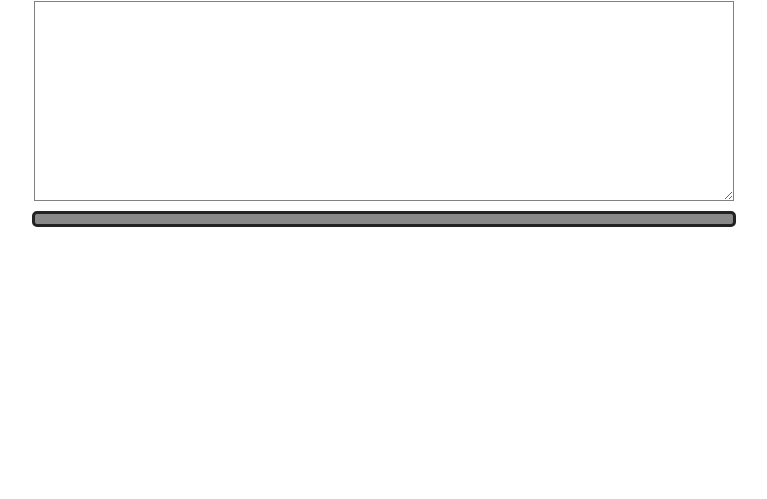
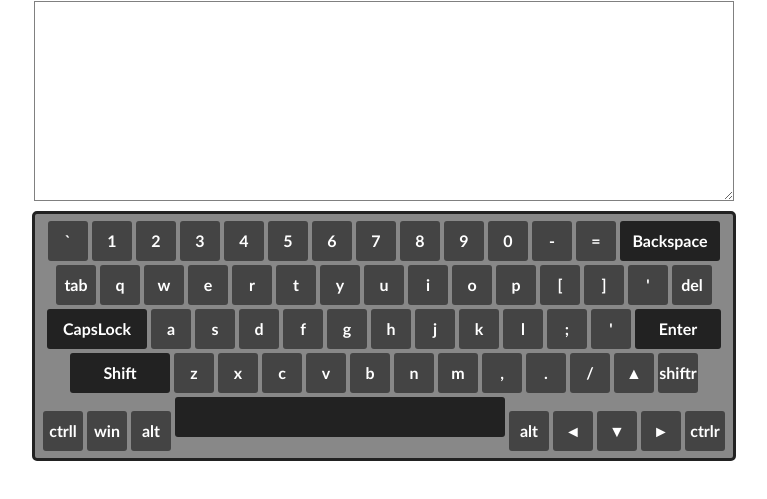
Before and after one commit to PopovaOlha/virtual-keyboard, a website with bundled scripts: page html/index.html in a window 1280 px wide. Shown: the part 49-548 px from the top of the page, without its empty margins (256-1023 px from the left). Built offline with nearby package versions, Linux system fonts and the light colour scheme.

Commit message:
feat: create a keys for keyboard

```diff
--- a/js/app.js
+++ b/js/app.js
@@ -1,3 +1,5 @@
+import keyLayout from './keys.js';
+
 const Keyboard = {
   elements: {
     container: null,
@@ -33,6 +35,7 @@ const Keyboard = {
     textArea.classList.add('body--textarea');
     main.classList.add('keyboard');
     keysContainer.classList.add('keyboard__keys');
+    keysContainer.appendChild(this._createKeys());
 
     // add to DOM
     container.append(textArea);
@@ -40,13 +43,102 @@ const Keyboard = {
     document.body.append(container, main);
   },
 
-  createKeys() {},
+  _createKeys({properties} = this) {
+    const fragment = document.createDocumentFragment();
+    const keyLayout = ['`', '1', '2', '3', '4', '5', '6', '7', '8', '9', '0', '-', '=', 'Backspace',
+    'Tab', 'q', 'w', 'e', 'r', 't', 'y', 'u', 'i', 'o', 'p', '[', ']', '\'', 'Del',
+    'CapsLock', 'a', 's', 'd', 'f', 'g', 'h', 'j', 'k', 'l', ';', "'", 'Enter',
+    'ShiftL', 'z', 'x', 'c', 'v', 'b', 'n', 'm', ',', '.', '/', '▲', 'ShiftR',
+    'CtrlL', 'Win', 'Alt', 'Space', 'Alt', '◄', '▼', '►', 'CtrlR'];
 
-  triggerEvent(handlerName) {
+    keyLayout.forEach(key => {
+    const keyElement = document.createElement('button');
+    const insertLineBreak = ['Backspace', 'Del', 'Enter', 'ShiftR', 'CtrlR' ].indexOf(key) !== -1;
+
+    //add attributes of a key
+    keyElement.setAttribute('type', 'button');
+    keyElement.classList.add('keyboard__key');
+
+    switch (key) {
+        case 'Backspace':
+            keyElement.classList.add('specific-color', 'key--max-wide');
+            keyElement.innerHTML = 'Backspace';
+
+            keyElement.addEventListener('click', () => {
+                properties.value = properties.value.substring(0, properties.value.length -1);
+                this._triggerEvent('oninput');
+            })
+
+            break;
+
+        case 'CapsLock':
+            keyElement.classList.add('specific-color', 'key--max-wide');
+            keyElement.innerHTML = 'CapsLock';
+
+            keyElement.addEventListener('click', () => {
+                this._toggleCapsLock();
+            })
+
+            break;
+
+        case 'Enter':
+            keyElement.classList.add('specific-color', 'key--wide');
+            keyElement.innerHTML = 'Enter';
+
+            keyElement.addEventListener('click', () => {
+                properties.value += '\n';
+                this._triggerEvent('oninput');
+            })
+
+            break;
+
+        case 'Space':
+            keyElement.classList.add('specific-color', 'key--extra-wide');
+            keyElement.innerHtml = " ";
+
+            keyElement.addEventListener('click', () => {
+                properties.value += " ";
+                this._triggerEvent('oninput');
+            })
+
+            break;
+
+        case 'ShiftL':
+            keyElement.classList.add('specific-color', 'key--max-wide');
+            keyElement.innerHTML = 'Shift';
+
+            keyElement.addEventListener('click', () => {
+                alert('поменять символы');
+            })
+
+            break;
+
+        default:
+            keyElement.textContent = key.toLowerCase();
+
+            keyElement.addEventListener('click', () => {
+                properties.value = properties.capsLock ? key.toUpperCase() : key.toLowerCase();
+                this._triggerEvent('oninput');
+            })
+
+            break;
+    }
+
+    fragment.appendChild(keyElement);
+
+    if (insertLineBreak) {
+        fragment.appendChild(document.createElement('br'));
+    }
+
+   })
+    return fragment;
+  },
+
+  _triggerEvent(handlerName) {
     console.log(`Event Triggered! Event name${handlerName}`);
   },
 
-  toggleCapsLock() {
+  _toggleCapsLock() {
     console.log('capslock Toggled!');
   },
 
@@ -58,10 +150,13 @@ const Keyboard = {
 };
 
 document.addEventListener('keydown', (event) => {
-  if (event.key) {
-    console.log(event.key);
-  }
-});
+    if (event.key) {
+      console.log(event.key)
+    }
+  })
+
+
+
 
 function startInit() {
   Keyboard.init();
--- /dev/null
+++ b/js/keys.js
@@ -0,0 +1,5 @@
+export default ['`', '1', '2', '3', '4', '5', '6', '7', '8', '9', '0', '-', '=', 'Backspace',
+  'Tab', 'q', 'w', 'e', 'r', 't', 'y', 'u', 'i', 'o', 'p', '[', ']', '\'', 'Del',
+  'CapsLock', 'a', 's', 'd', 'f', 'g', 'h', 'j', 'k', 'l', ';', "'", 'Enter',
+  'ShiftL', 'z', 'x', 'c', 'v', 'b', 'n', 'm', ',', '.', '/', '▲', 'ShiftR',
+  'CtrlL', 'Win', 'Alt', 'Space', 'Alt', '◄', '▼', '►', 'CtrlR'];
--- a/styles/style.css
+++ b/styles/style.css
@@ -36,13 +36,14 @@
     border-radius: 5px;
 }
 .keyboard__keys {
+    margin: auto;
     text-align: center;
 }
 .keyboard__key {
     width: 40px;
     height: 40px;
     position: relative;
-    margin: 3px;
+    margin:2px;
     font-weight: 600;
     font-size: 16px;
     line-height: 40px;
@@ -78,3 +79,6 @@
 .key--wideble {
     width: 44px;
 }
+.key--extra-wide {
+    width: 330px;
+}
```
Also changed, not shown: html/index.html (+3 -1 lines), 1 other file.
